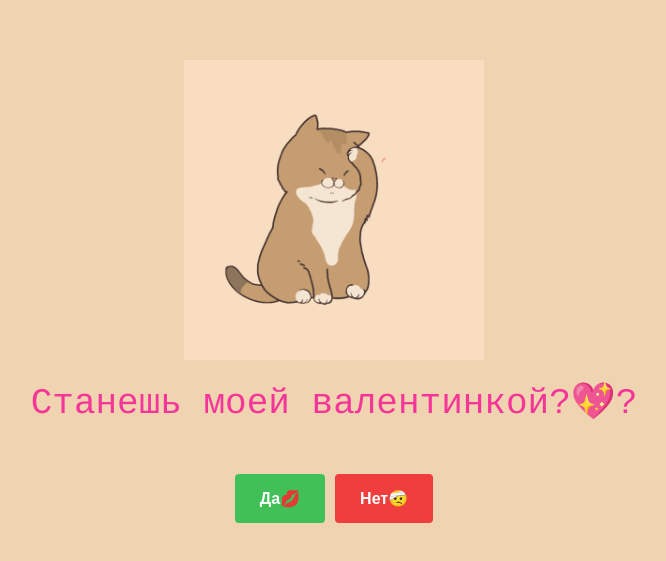
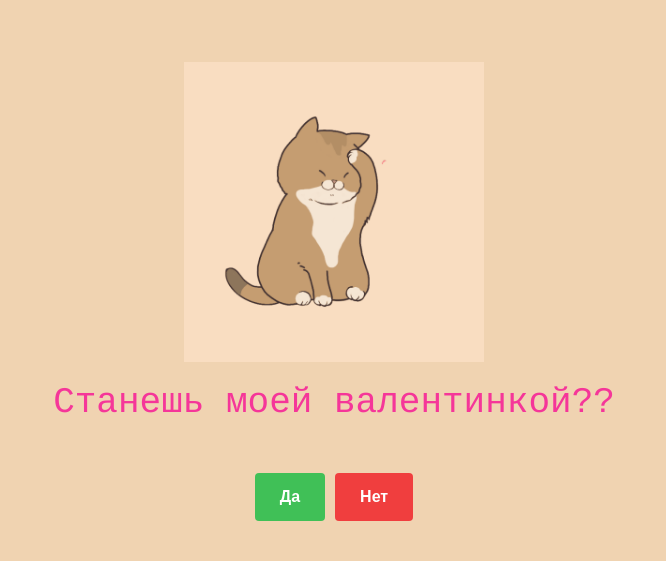
Before and after one commit to georgiypolyakov/valentin, a plain HTML site: page index.html in a window 1280 px wide. Shown: the part 109-670 px from the top of the page, without its empty margins (306-972 px from the left). Drawn offline with Linux system fonts and the light colour scheme.

Commit message:
Update index.html

```diff
--- a/index.html
+++ b/index.html
@@ -14,10 +14,10 @@
   <body>
     <main class="container">
       <img class="cat-img" src="img/cat-0.gif" alt="Picture of a cat" />
-      <div class="title" id="text">Станешь моей валентинкой?💖?</div>
+      <div class="title" id="text">Станешь моей валентинкой??</div>
       <div class="buttons">
-        <button type="button" class="btn btn--yes">Да💋</button>
-        <button type="button" class="btn btn--no">Нет🤕</button>
+        <button type="button" class="btn btn--yes">Да</button>
+        <button type="button" class="btn btn--no">Нет</button>
       </div>
     </main>
 
```
